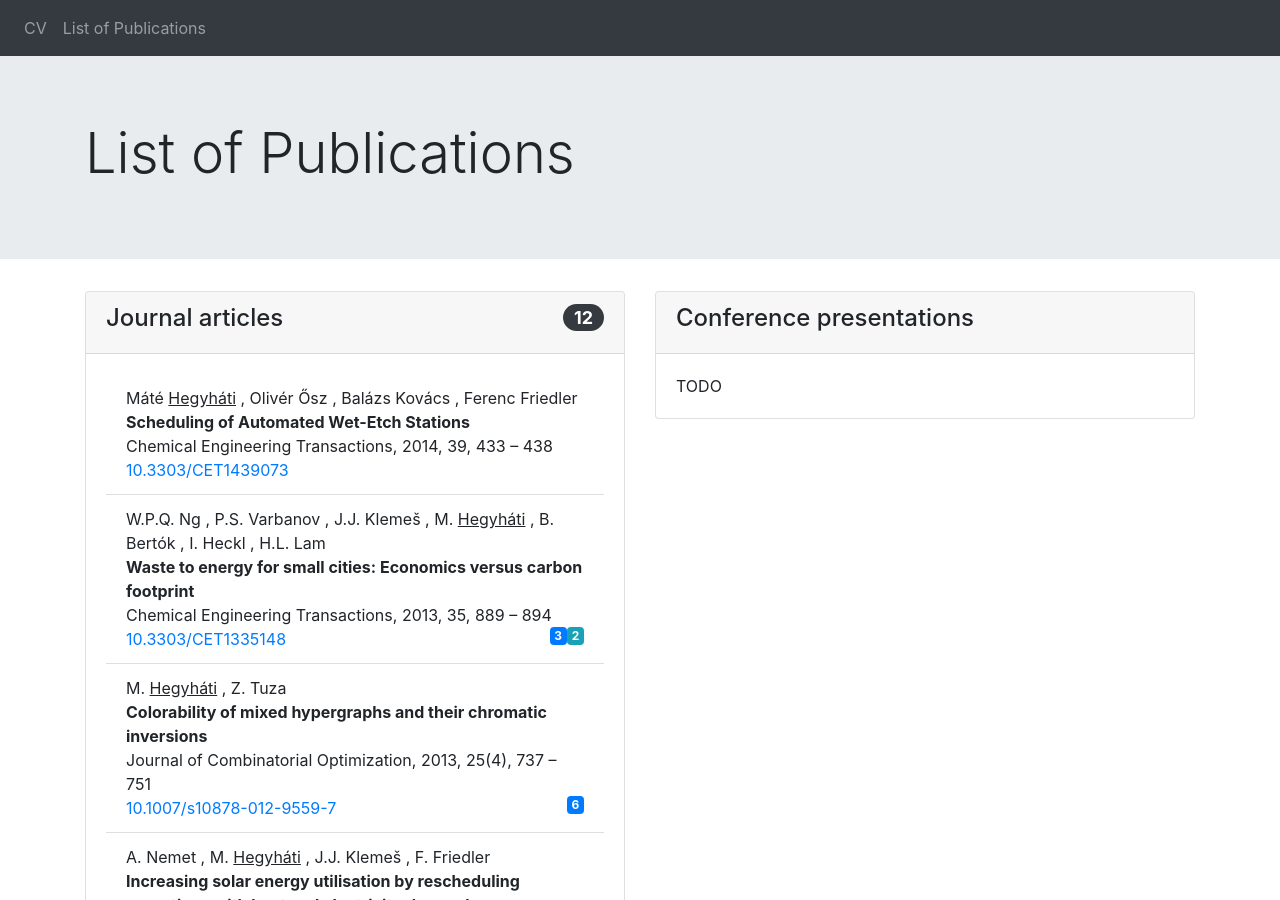
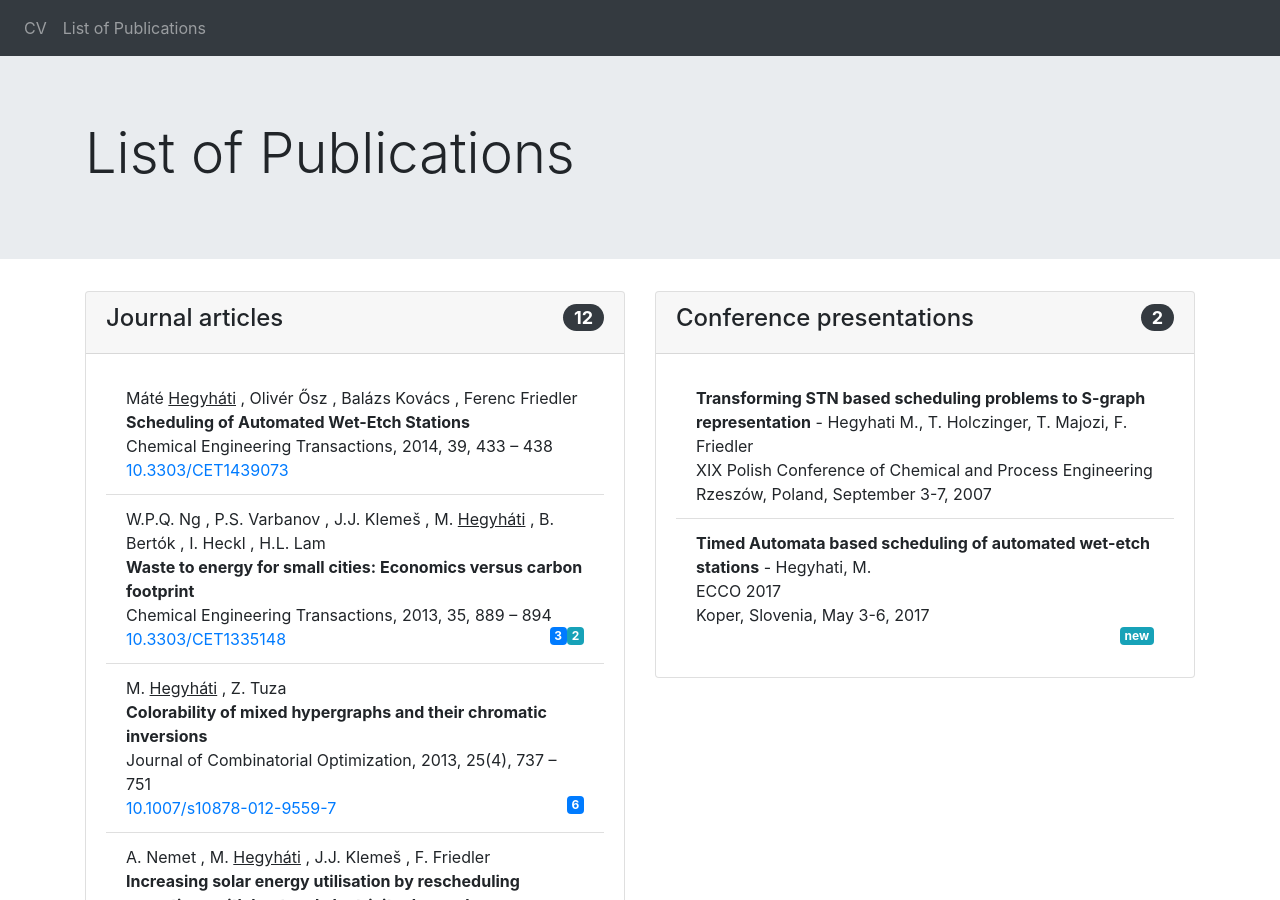
Before and after one commit to hegyhati/hegyhati.github.io, a Jekyll site: the page built from publications.html, in a window 1280 px wide and 900 px high. Built offline with Jekyll 4.4.1, drawn with Linux system fonts in a browser that asks for light colours.

Commit message:
presentations skeleton

```diff
--- /dev/null
+++ b/_data/presentations.json
@@ -0,0 +1,22 @@
+[
+    {
+        "author": "Hegyhati M., T. Holczinger, T. Majozi, F. Friedler",
+        "title": "Transforming STN based scheduling problems to S-graph representation",
+        "conference": "XIX Polish Conference of Chemical and Process Engineering",
+        "city": "Rzeszów",
+        "country": "Poland",
+        "year": "2007",
+        "date": "September 3-7",
+        "type": ["oral", "international", "keynote"]
+    },
+    {
+        "author" : "Hegyhati, M.",
+        "title" : "Timed Automata based scheduling of automated wet-etch stations",
+        "conference": "ECCO 2017",
+        "city": "Koper",
+        "country": "Slovenia",
+        "date": "May 3-6",
+        "year": "2017",
+        "type": ["oral", "international"]
+    }
+]
--- a/_data/presentations.csv
+++ b/_data/presentations_temp.csv
@@ -1,9 +1,6 @@
 {
-International Conference
-Oral keynote
-1. Hegyhati M., T. Holczinger, T. Majozi, F. Friedler, Transforming STN based scheduling problems to S-graph representation, presented at: XIX Polish Conference of Chemical and Process Engineering, Rzeszów, Poland, September 3-7, 2007.
 Oral presentation
-1. Hegyhati, M., Timed Automata based scheduling of automated wet-etch stations; presented at ECCO 2017, Koper, Slovenia, May 3-6, 2017
+1.
 2. Osz, O., Hegyhati, M., Combinatorial approach for the multi-mode resource-constrained project scheduling problem; presented at ECCO 2017, Koper, Slovenia, May 3-6, 2017
 3. Hegyhati, M., Nemes Z., S-graph based reactive scheduling; presented at VOCAL 2016, Esztergom, Hungary, December 12-15, 2016.
 4. Osz, O., Hegyhati M., A novel combinatorial approach for the resource-constrained scheduling problem; presented at VOCAL 2016, Esztergom, Hungary, December 12-15, 2016.
--- /dev/null
+++ b/_includes/presentation.html
@@ -0,0 +1,6 @@
+
+
+<div><b>{{pres.title}}</b> - {{pres.author}}</div>
+<div>{{pres.conference}}</div>
+<div>{{pres.city}}, {{pres.country}}, {{pres.date}}, {{pres.year}}</div>
+<div>{% if pres.year >= "2017" %} <span class="badge badge-info float-right">new</span> {% endif %}</div>
--- a/publications.html
+++ b/publications.html
@@ -24,10 +24,14 @@ categories: jekyll update
         <div class="col-sm-6">
             <div class="card bg-basic">
                 <div class="card-header">
-                    <h4>Conference presentations</h4>
+                    <h4>Conference presentations <span class="badge badge-pill badge-dark float-right">{{site.data.presentations.size}}</span></h4>
                 </div>
                 <div class="card-body">
-                    TODO
+                    <ul class="list-group list-group-flush">
+                    {% for pres in site.data.presentations %}
+                        <li class="list-group-item">{% include presentation.html %}</li>
+                    {% endfor %}
+                    </ul>
                 </div>
             </div>
         </div>
```
